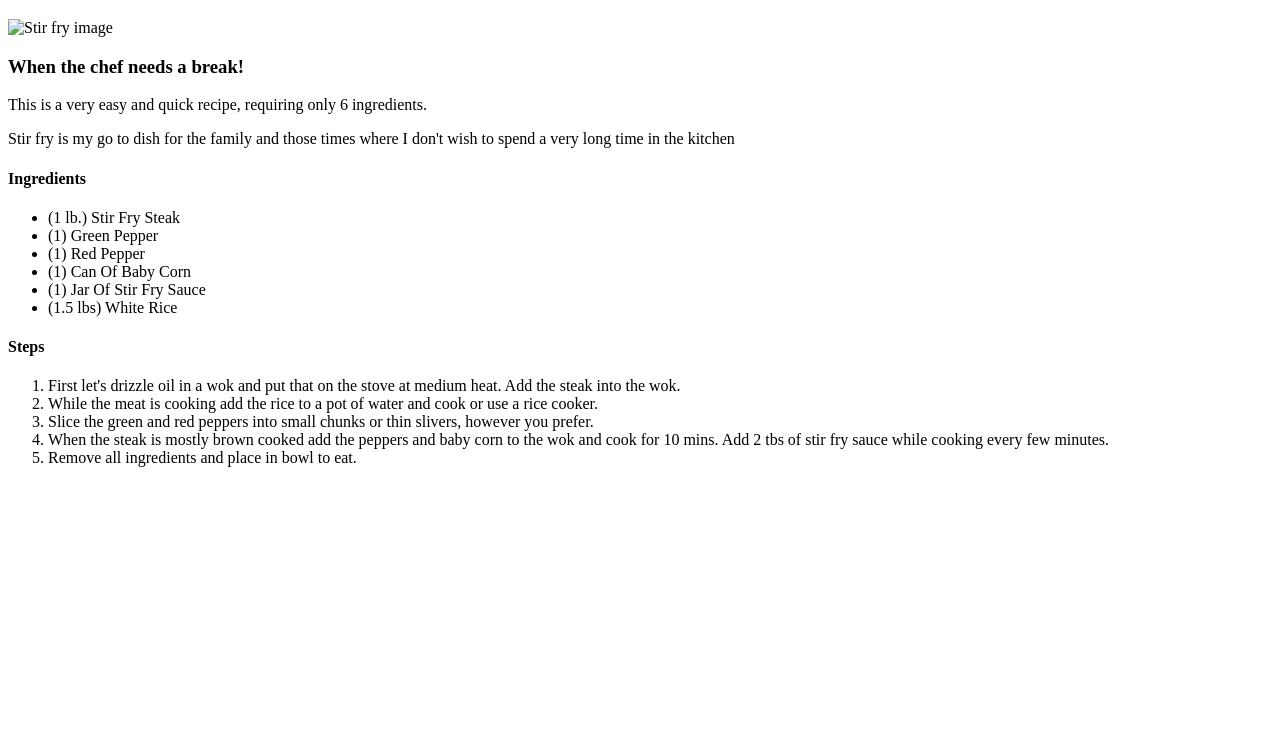
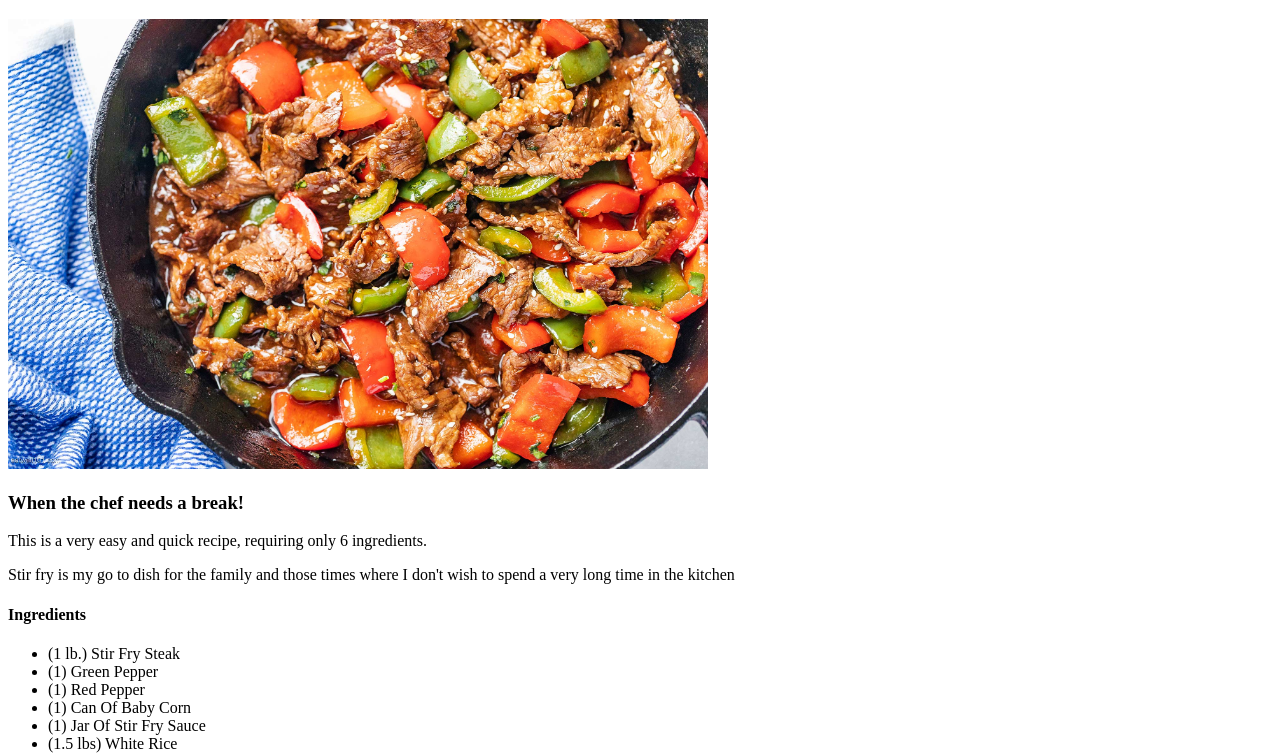
Before and after one commit to brucewilbanks/odin_recipes, a plain HTML site: page recipes/Stir_Fry.html in a window 1280 px wide. Shown: the part 61-816 px from the top of the page. Drawn offline with Linux system fonts and the light colour scheme.

Commit message:
Add images for all pages

```diff
--- a/recipes/Stir_Fry.html
+++ b/recipes/Stir_Fry.html
@@ -8,9 +8,9 @@
 </head>
 <body>
     <h1>Stir Fry Recipe</h1>
-    <img src="../../../odin-links-and-images/images/stir_fry.jpg" alt="Stir fry image"
+    <img src="../images/stir_fry.jpg" alt="Stir fry image"
         width ="700"
-        height="400" />
+        height="450"/>
     <h3>When the chef needs a break!</h3>
     <p>This is a very easy and quick recipe, requiring only 6 ingredients.</p>
     <p>Stir fry is my go to dish for the family and those times where I don't wish to spend a very long time in the kitchen</p>
```
Also changed, not shown: index.html (+1 -1 lines), recipes/stuffed_pepper.html (+1 -1 lines), images/dog.jpg (added), images/food.jpg (added), images/stir_fry.jpg (added), images/stuffed_pepper.jpg (added).
